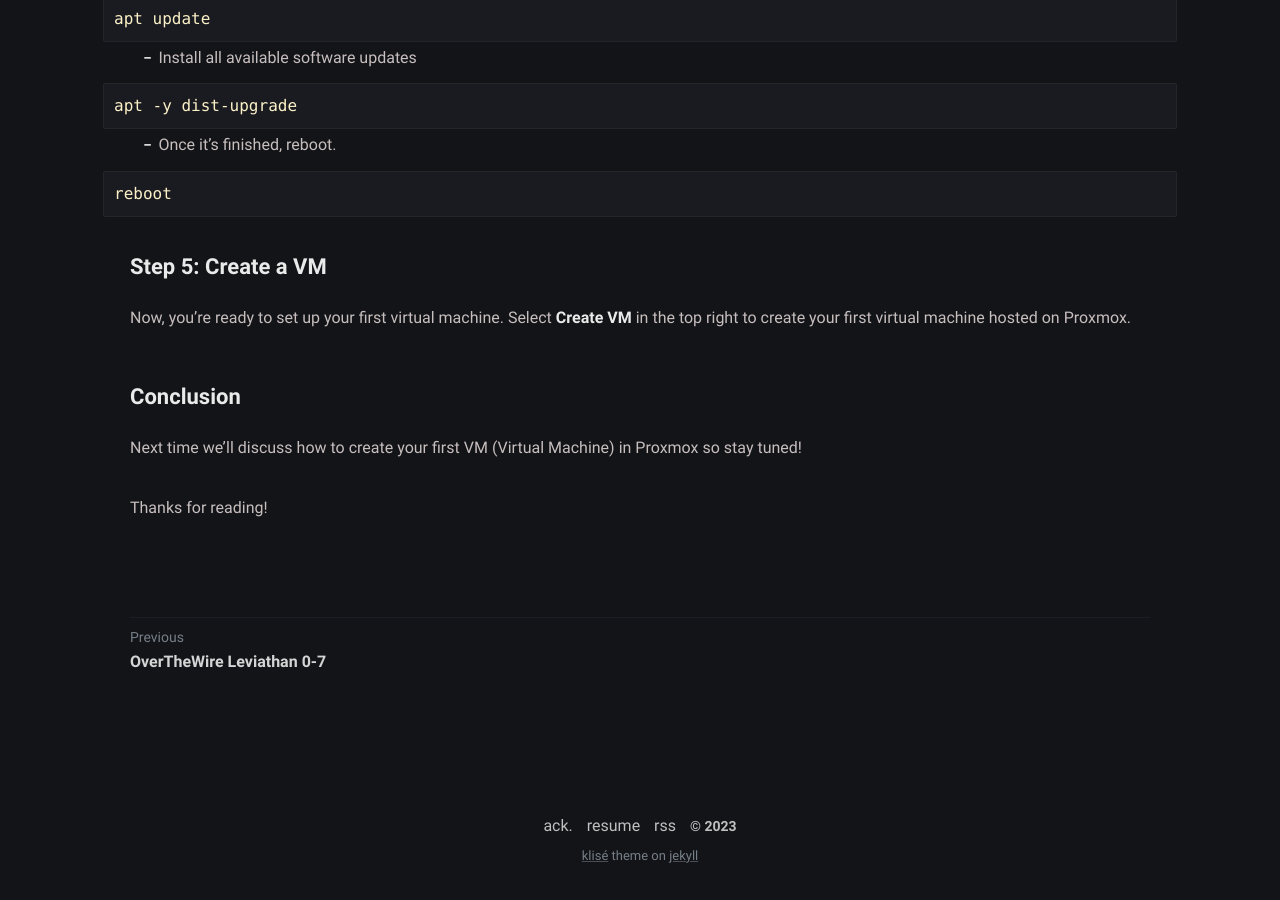
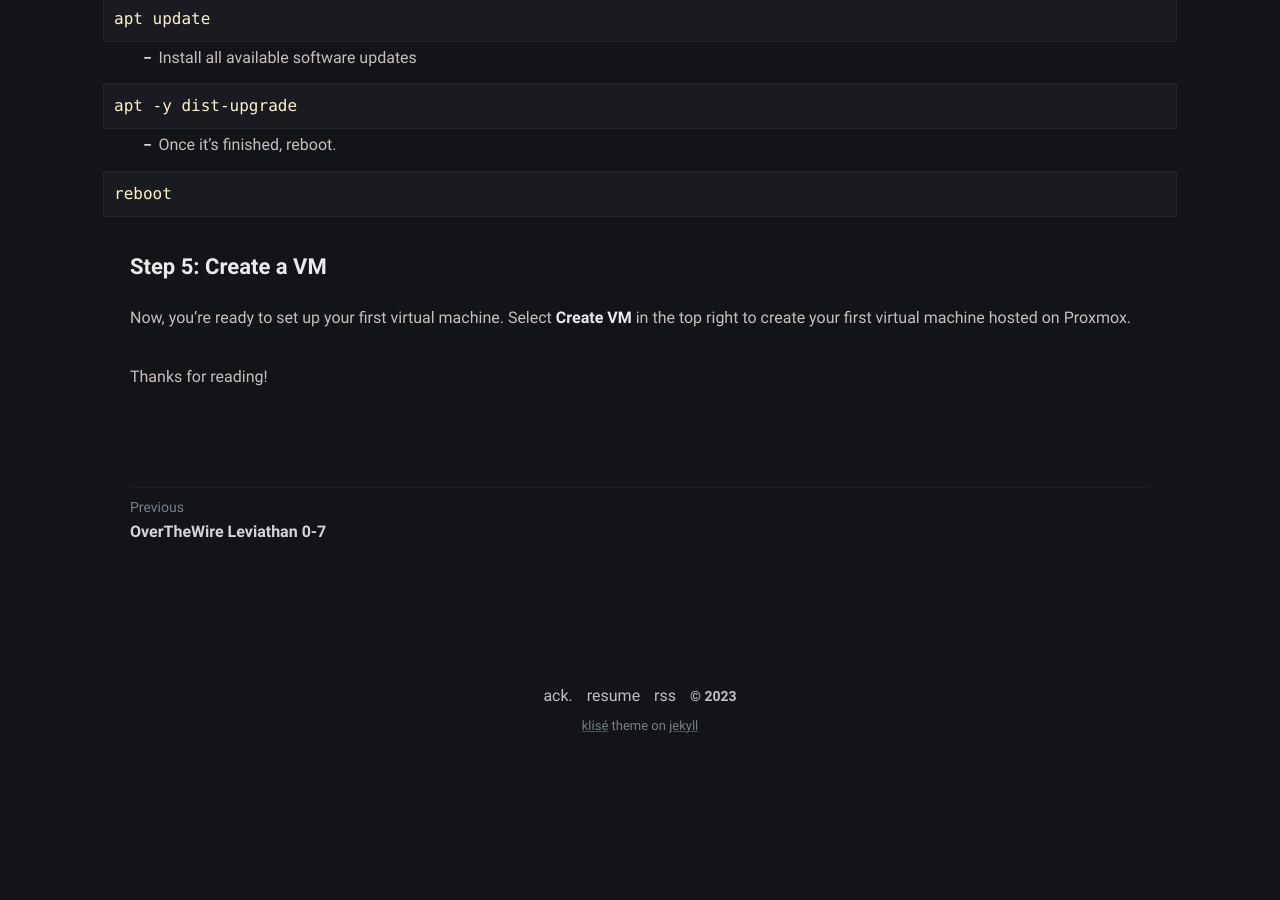
Before and after one commit to dadavidson/dadavidson-blog, a Jekyll site: the page built from _posts/2023-01-02-how-to-install-proxmox.md, in a window 1280 px wide and 900 px high, scrolled down 6917 px. Built offline with Jekyll 4.4.1, drawn with Linux system fonts in a browser that asks for light colours; after the commit the page ends 7687 px from its top, so only the background shows below that.

Commit message:
Update 2023-01-02-how-to-install-proxmox.md

```diff
--- a/_posts/2023-01-02-how-to-install-proxmox.md
+++ b/_posts/2023-01-02-how-to-install-proxmox.md
@@ -144,8 +144,4 @@ reboot
 
 Now, you’re ready to set up your first virtual machine. Select **Create VM** in the top right to create your first virtual machine hosted on Proxmox.
 
-## Conclusion
-
-Next time we'll discuss how to create your first VM (Virtual Machine) in Proxmox so stay tuned!
-
 Thanks for reading!
```
